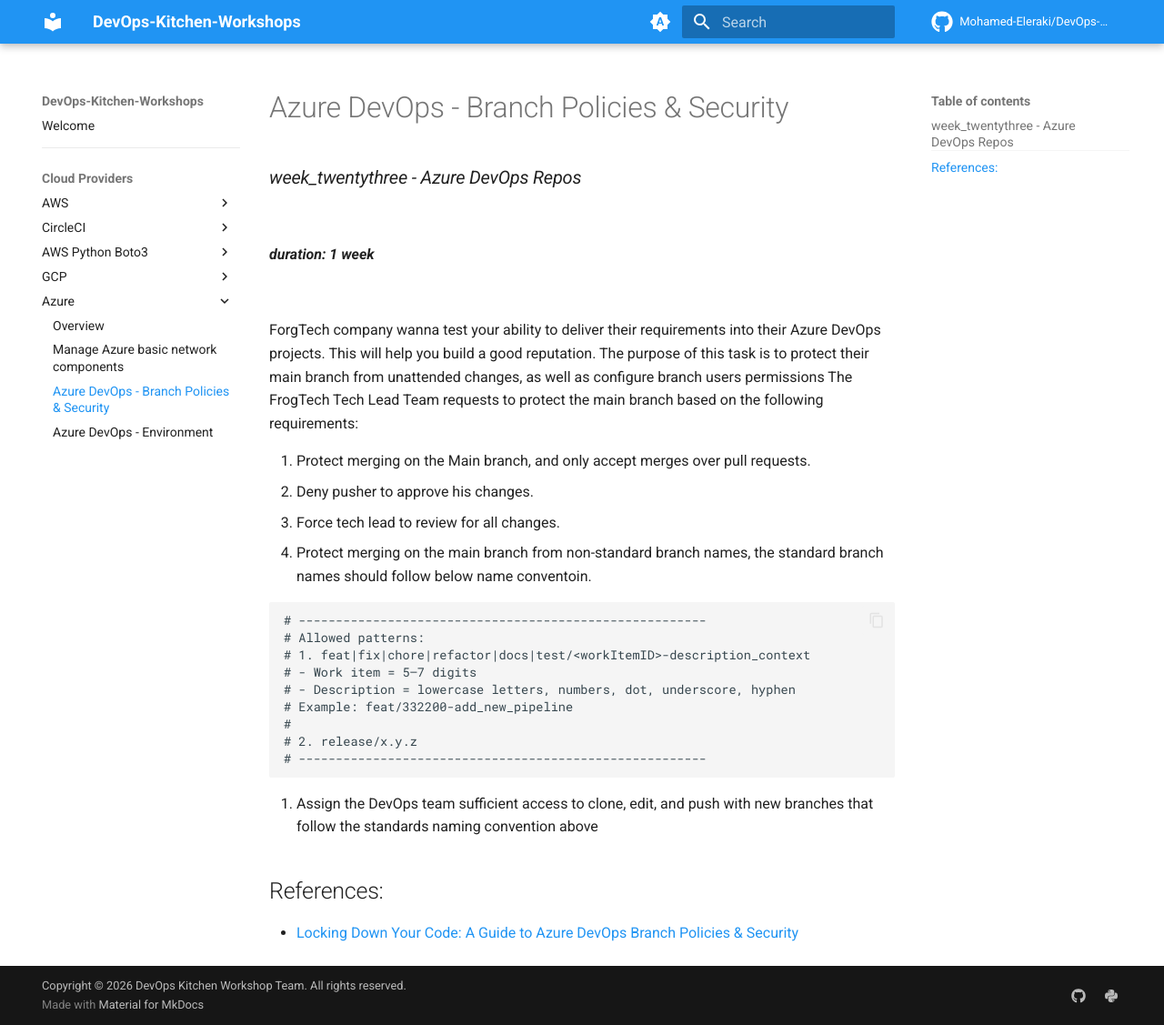
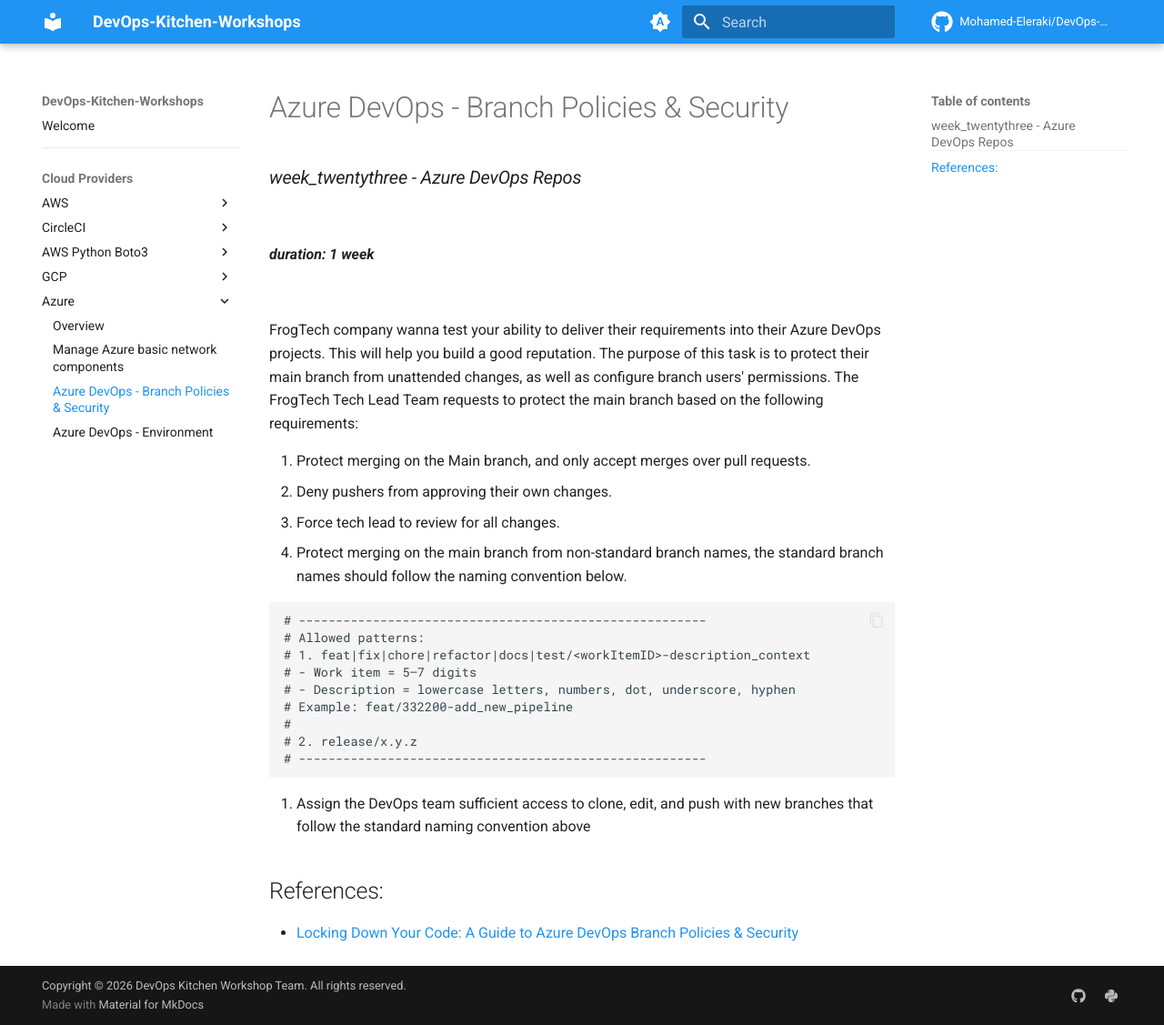
Before and after one commit to Mohamed-Eleraki/DevOps-Kitchen-Workshop, an MkDocs documentation site: the page built from docs/azure/az-devops-branch-policy-security.md, in a window 1280 px wide and 1127 px high. Shown: the whole window at 91% size. Built offline with MkDocs 1.6.1 and Material for MkDocs 9.7.7, drawn with Linux system fonts in a browser that asks for light colours; comment, search, counter and statistics services are not loaded; the version menu is left out.

Commit message:
Update az-devops-branch-policy-security.md

````diff
--- a/docs/azure/az-devops-branch-policy-security.md
+++ b/docs/azure/az-devops-branch-policy-security.md
@@ -6,16 +6,16 @@
 
 <br>
 
-ForgTech company wanna test your ability to deliver their requirements into their Azure DevOps projects.
+FrogTech company wanna test your ability to deliver their requirements into their Azure DevOps projects.
 This will help you build a good reputation. The purpose of this task is to protect their main branch from unattended changes, as well as
-configure branch users permissions
+configure branch users' permissions.
 The FrogTech Tech Lead Team requests to protect the main branch based on the following requirements:
 
 
 1. Protect merging on the Main branch, and only accept merges over pull requests.
-2. Deny pusher to approve his changes.
+2. Deny pushers from approving their own changes.
 3. Force tech lead to review for all changes.
-4. Protect merging on the main branch from non-standard branch names, the standard branch names should follow below name conventoin.
+4. Protect merging on the main branch from non-standard branch names, the standard branch names should follow the naming convention below.
 ```bash
 # -------------------------------------------------------
 # Allowed patterns:
@@ -28,7 +28,7 @@
 # -------------------------------------------------------
 ```
 
-5. Assign the DevOps team sufficient access to clone, edit, and push with new branches that follow the standards naming convention
+5. Assign the DevOps team sufficient access to clone, edit, and push with new branches that follow the standard naming convention
 above
 
 ## References:
````
